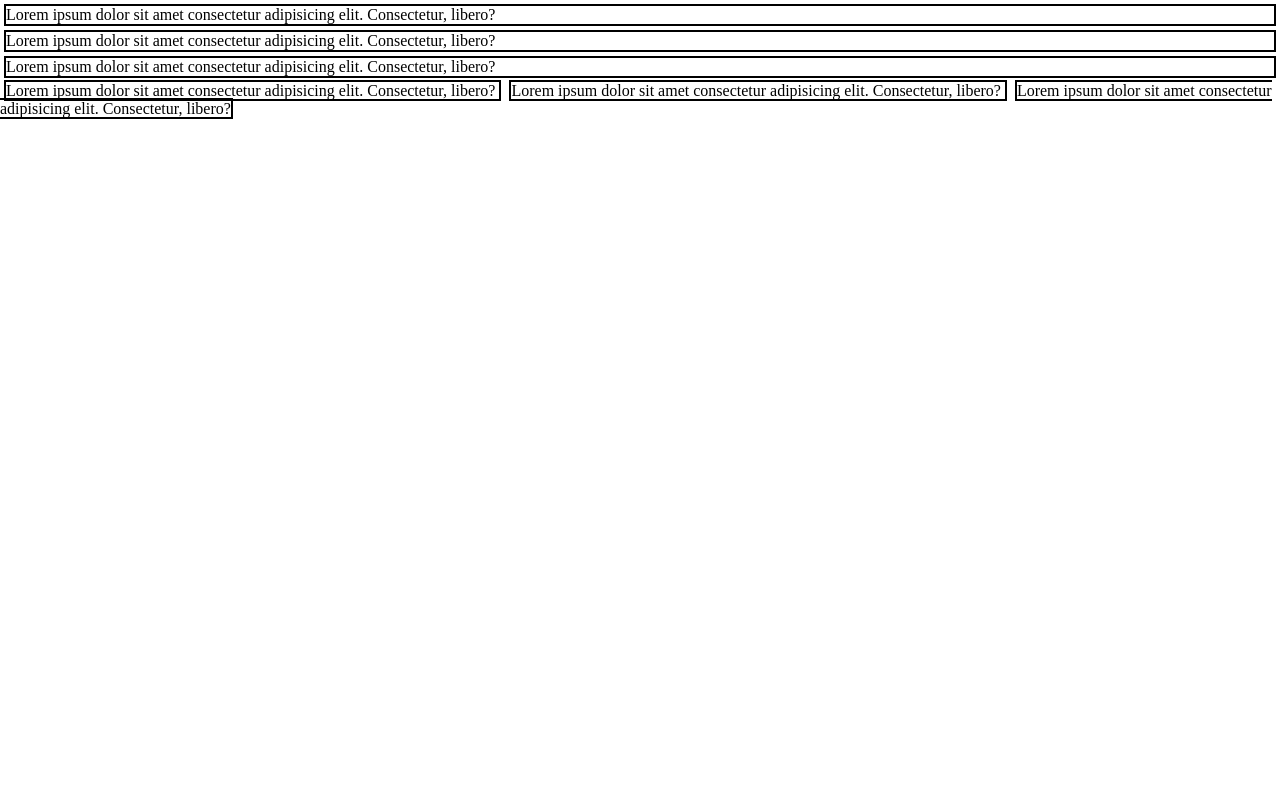
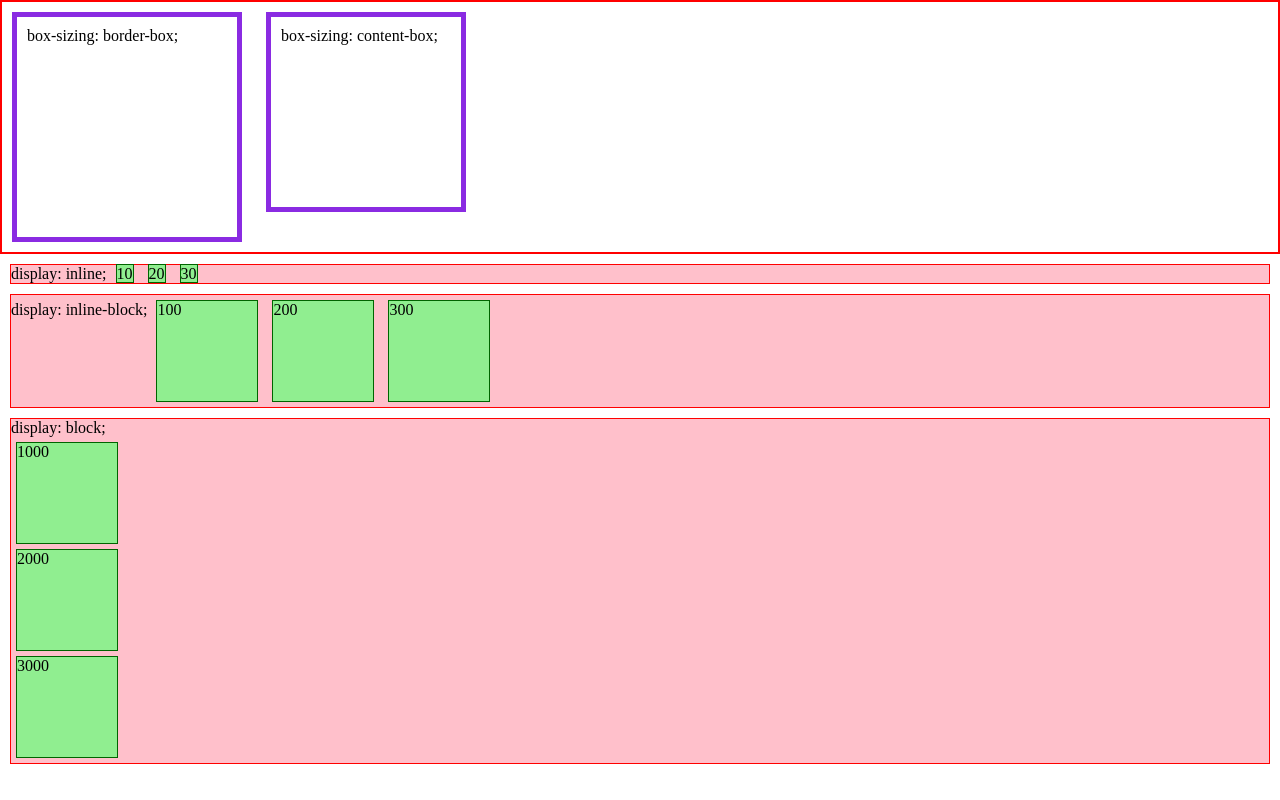
Before and after one commit to meghsham-supersolid/frontend_basics, a plain HTML site: page CSS_Therory/Lec04_Block_And_Display/index.html in a window 1280 px wide. Drawn offline with Linux system fonts and the light colour scheme.

Commit message:
learned about disply and box-sizing property

```diff
--- a/CSS_Therory/Lec04_Block_And_Display/index.html
+++ b/CSS_Therory/Lec04_Block_And_Display/index.html
@@ -4,39 +4,33 @@
     <meta charset="UTF-8" />
     <meta name="viewport" content="width=device-width, initial-scale=1.0" />
     <title>Document</title>
-    <link rel="stylesheet" href="./styles.css">
+    <link rel="stylesheet" href="./styles.css" />
   </head>
   <body>
-    <div class="block-elements">
-        <!-- block element always take full width available  -->
-      <div class="border_applied">
-        Lorem ipsum dolor sit amet consectetur adipisicing elit. Consectetur,
-        libero?
-      </div>
-      <div class="border_applied">
-        Lorem ipsum dolor sit amet consectetur adipisicing elit. Consectetur,
-        libero?
-      </div>
-       <div class="border_applied">
-        Lorem ipsum dolor sit amet consectetur adipisicing elit. Consectetur,
-        libero?
-      </div>
+    <div class="box-sizing-container">
+      <div class="inner-box box-one">box-sizing: border-box;</div>
+      <div class="inner-box box-two">box-sizing: content-box;</div>
+    </div>
 
+    <div class="inline-box">
+      display: inline;
+      <div class="child-of-inline-box">10</div>
+      <div class="child-of-inline-box">20</div>
+      <div class="child-of-inline-box">30</div>
+    </div>
 
-      <div class="inline-elements">
-        <!-- inline element take only needed width and if space let another sibling inline element takes the place -->
-      <span class="border_applied">
-        Lorem ipsum dolor sit amet consectetur adipisicing elit. Consectetur,
-        libero?
-      </span>
-      <span class="border_applied">
-        Lorem ipsum dolor sit amet consectetur adipisicing elit. Consectetur,
-        libero?
-      </span>
-      <span class="border_applied">
-        Lorem ipsum dolor sit amet consectetur adipisicing elit. Consectetur,
-        libero?
-      </span>
+    <div class="inline-block-box">
+      display: inline-block;
+      <div class="child-of-inline-block-box">100</div>
+      <div class="child-of-inline-block-box">200</div>
+      <div class="child-of-inline-block-box">300</div>
+    </div>
+
+    <div class="block-box">
+      display: block;
+      <div class="child-of-block-box">1000</div>
+      <div class="child-of-block-box">2000</div>
+      <div class="child-of-block-box">3000</div>
     </div>
   </body>
 </html>
--- a/CSS_Therory/Lec04_Block_And_Display/styles.css
+++ b/CSS_Therory/Lec04_Block_And_Display/styles.css
@@ -1,9 +1,74 @@
 * {
   margin: 0;
   padding: 0;
-  box-sizing: border-box; /* keeps the element limited to its size only padding is not calculated separately  */
 }
-.border_applied {
-  border: 2px solid black;
-  margin: 4px;
+
+.box-sizing-container {
+  border: 2px solid red;
 }
+
+.inner-box {
+  height: 200px;
+  width: 200px;
+  border: 5px solid blueviolet;
+  display: inline-block;
+  padding: 10px;
+  margin: 10px;
+}
+
+.box-one {
+  box-sizing: content-box;
+  /* Default Property border and padding adds up in the dimensions */
+}
+
+.box-two {
+  box-sizing: border-box; /* with this property given the element does not change with added or reduced padding and  content  */
+}
+
+.inline-box {
+  background-color: pink;
+  border: 1px solid red;
+  margin: 10px;
+}
+
+.child-of-inline-box {
+  display: inline;
+  /* The element doesn't start on a new line and only occupy just the width it requires. You can't set the width or height explicitly. */
+  height: 100px;
+  width: 1000px;
+  background-color: lightgreen;
+  border: 1px solid darkgreen;
+  margin: 5px;
+}
+
+.inline-block-box {
+  background-color: pink;
+  border: 1px solid red;
+  margin: 10px;
+}
+
+.child-of-inline-block-box {
+  display: inline-block;
+  /* It's formatted just like the inline element, where it doesn't start on a new line. BUT, you can set width and height values. if there is enough space to fit in another inline element than the next element is added on the same line*/
+  height: 100px;
+  width: 100px;
+  background-color: lightgreen;
+  border: 1px solid darkgreen;
+  margin: 5px;
+}
+
+.block-box {
+  background-color: pink;
+  border: 1px solid red;
+  margin: 10px;
+}
+
+.child-of-block-box {
+  display: block;
+  /* The element will start on a new line and occupy the full width available. And you can set width and height values. */
+  height: 100px;
+  width: 100px;
+  background-color: lightgreen;
+  border: 1px solid darkgreen;
+  margin: 5px;
+}
```
